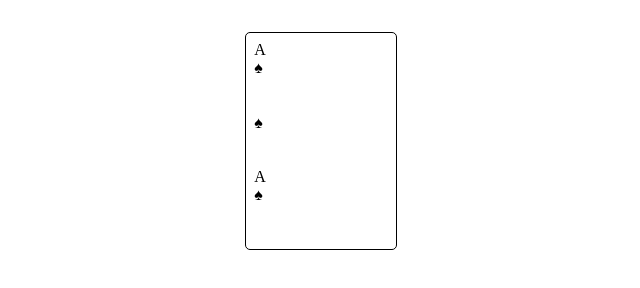
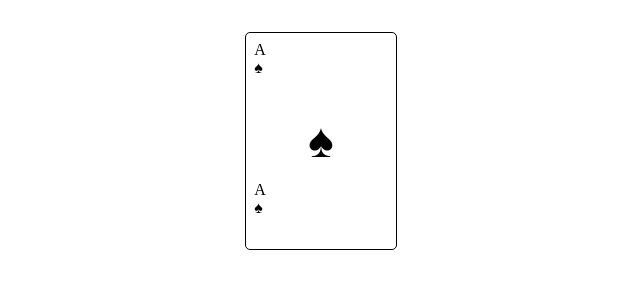
Before and after one commit to lengleman-spec/playing-card-ace, a plain HTML site: page index.html in a window 1280 px wide. Shown: the full height of the page, 319-959 px from the left. Drawn offline with Linux system fonts and the light colour scheme.

Commit message:
Center-aligned middle spade using flexbox.

```diff
--- a/styles.css
+++ b/styles.css
@@ -21,3 +21,10 @@
   display: grid;
   padding: 0.5em;
 }
+
+.center {
+  display: flex;
+  justify-content: center;
+  align-items: center;
+  font-size: 3em;
+}
```
